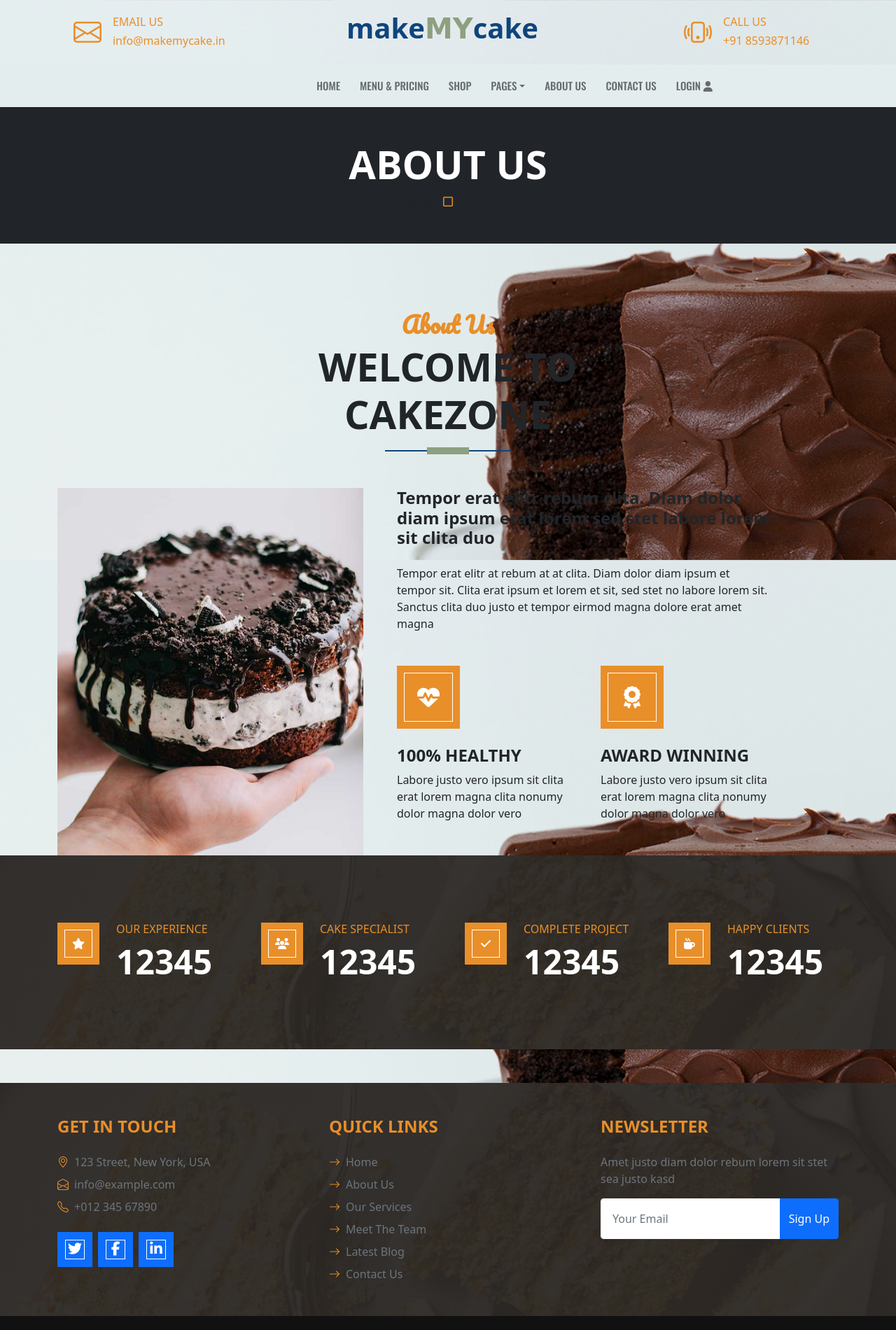
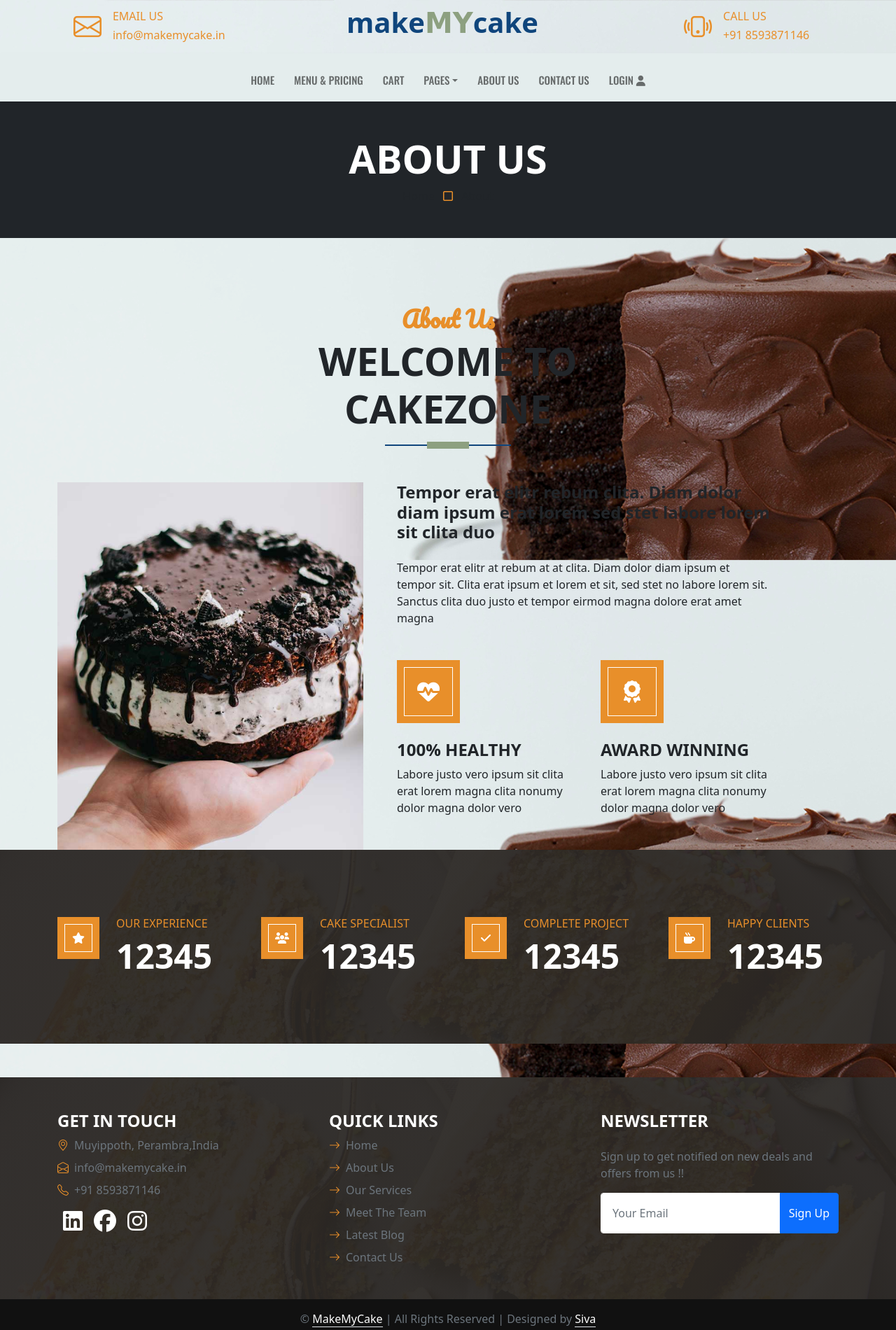
Before and after one commit to dev-siva98/Makemycake, a plain HTML site: page about.html in a window 1280 px wide. Shown: the top 1900 px of the page at 70% size. Drawn offline with nearby package versions, Linux system fonts and the light colour scheme; a web font is replaced by a local one.

Commit message:
top-foot

```diff
--- a/about.html
+++ b/about.html
@@ -28,12 +28,12 @@
         <link href="css/style.css" rel="stylesheet">
     </head>
 
-    <body>
-        <section class="hero-header">
+<body>
+    <section class="hero-header">
         <!-- Topbar Start -->
         <div class="container-fluid px-0 d-none d-lg-block">
             <div class="row gx-0 " id="topmaindiv">
-                <div class="col-lg-4 text-center py-3">
+                <div class="col-lg-4 text-center py-2">
                     <a href="mailto:sivaprasadtppba@gmail.com">
                     <div class="d-inline-flex align-items-center text-primary justify-content-center">
                         <i class="bi bi-envelope fs-1 me-3"></i>
@@ -43,14 +43,14 @@
                         </div>
                     </div></a>
                 </div>
-                <div class="col-lg-4 text-center py-3">
+                <div class="col-lg-4 text-center py-2">
                     <div class="d-inline-flex align-items-center justify-content-center">
                         <a href="index.html" class="navbar-brand">
                             <h1 class="m-0" id="brand-name-style">make<span style="font-family: 'Grechen Fuemen', cursive; color: #8DA080;">MY</span>cake</h1>
                         </a>
                     </div>
                 </div>
-                <div class="col-lg-4 text-center py-3">
+                <div class="col-lg-4 text-center py-2">
                     <a href="tel:+918593871146">
                     <div class="d-inline-flex align-items-center text-primary justify-content-center">
                         <i class="bi bi-phone-vibrate fs-1 me-3"></i>
@@ -67,9 +67,9 @@
 
 
     <!-- Navbar Start -->
-    <nav class="navbar sticky-top navbar-expand-lg navbar-light shadow-sm py-3 py-lg-0 px-3 px-lg-0" style="background-color: #E4EDED;">
+    <nav class="navbar sticky-top navbar-expand-lg navbar-light shadow-sm py-3 py-lg-0 px-3 px-lg-0" style="background-color: #E4EDED">
         <a href="index.html" class="navbar-brand d-block d-lg-none">
-            <h1 class="m-0" id="brand-name-style"><img src="img/Untitled design.png" alt="mmc" class="rounded-circle" height="40px"> make<span style="font-family: 'Grechen Fuemen', cursive; color: #8DA080;">MY</span>cake</h1>
+            <h1 class="m-0" id="brand-name-style">make<span style="font-family: 'Grechen Fuemen', cursive; color: #8DA080;">MY</span>cake</h1>
         </a>
         <button class="navbar-toggler ml-auto" type="button" data-bs-toggle="collapse" data-bs-target="#navbarCollapse">
             <span class="navbar-toggler-icon"></span>
@@ -77,17 +77,17 @@
         <div class="container">
             <div class="container-fluid">
                 <div class="row gx-5">
-                    <div class="col-md-2 col-lg-2 collapse-col d-none d-lg-block d-xl-block p-1">
-                        <a href="index.html" class="d-none d-lg-block d-xl-none">
-                            <img src="img/Untitled design.png" alt="mmc" class="pull-left" height="80">
+                    <div class="col-md-3 col-lg-3 collapse-col d-none d-lg-block d-xl-block p-1">
+                        <a href="index.html" class="d-none brand-visibility">
+                            <h2 class="m-0" id="brand-name-style">make<span style="font-family: 'Grechen Fuemen', cursive; color: #8DA080;">MY</span>cake</h2>
                         </a>
                     </div>
-                    <div class="col-xs-12 col-sm-12 col-md-10 col-lg-10 collapse-col">
+                    <div class="col-12 col-sm-12 collapse-col navbar-logostyle">
                         <div class="collapse navbar-collapse" id="navbarCollapse">
                             <div class="navbar-nav ms-auto mx-lg-auto py-0" style="vertical-align: middle;">
                                 <a href="index.html" class="nav-item nav-link active">Home</a>
                                 <a href="menu.html" class="nav-item nav-link">Menu & Pricing</a>
-                                <a href="team.html" class="nav-item nav-link">Shop</a>
+                                <a href="team.html" class="nav-item nav-link">Cart</a>
                                 <div class="nav-item dropdown">
                                     <a href="#" class="nav-link dropdown-toggle" data-bs-toggle="dropdown">Pages</a>
                                     <div class="dropdown-menu m-0 drop-menu-background navbar-drop">
@@ -108,6 +108,7 @@
         </div>
     </nav>
     <!-- Navbar End -->
+
     <!--LR form start-->
     <section id="Login-signup-form">
         <div class="modal fade" id="modalLRForm" tabindex="-1" role="dialog" aria-labelledby="myModalLabel" aria-hidden="true">
@@ -303,27 +304,29 @@
         <div class="container">
             <div class="row gx-5">
                         <div class="col-lg-4 col-md-12 pt-5 mb-5">
-                            <h4 class="text-primary text-uppercase mb-4">Get In Touch</h4>
+                            <h4 class="text-white text-uppercase">Get In Touch</h4>
                             <div class="d-flex mb-2">
                                 <i class="bi bi-geo-alt text-primary me-2"></i>
-                                <p class="mb-0">123 Street, New York, USA</p>
+                                <p class="mb-0">Muyippoth, Perambra,India</p>
                             </div>
                             <div class="d-flex mb-2">
                                 <i class="bi bi-envelope-open text-primary me-2"></i>
-                                <p class="mb-0">info@example.com</p>
+                                <a href="mailto:sivaprasadtppba@gmail.com">
+                                <p class="mb-0">info@makemycake.in</p></a>
                             </div>
                             <div class="d-flex mb-2">
                                 <i class="bi bi-telephone text-primary me-2"></i>
-                                <p class="mb-0">+012 345 67890</p>
+                                <a href="tel:+918593871146">
+                                <p class="mb-0">+91 8593871146</p></a>
                             </div>
-                            <div class="d-flex mt-4">
-                                <a class="btn btn-lg btn-primary btn-lg-square border-inner rounded-0 me-2" href="#"><i class="fab fa-twitter fw-normal"></i></a>
-                                <a class="btn btn-lg btn-primary btn-lg-square border-inner rounded-0 me-2" href="#"><i class="fab fa-facebook-f fw-normal"></i></a>
-                                <a class="btn btn-lg btn-primary btn-lg-square border-inner rounded-0 me-2" href="#"><i class="fab fa-linkedin-in fw-normal"></i></a>
+                            <div class="d-flex align-items-center justify-content-start">
+                                <a class="m-2" role="button" href="" target="_blank"><i class="fab fa-linkedin text-white" style="font-size: 2em;"></i></a>
+                                <a class="m-2" role="button" href="" target="_blank"><i class="fab fa-facebook text-white" style="font-size: 2em;"></i></a>
+                                <a class="m-2" role="button" href="https://www.instagram.com/make_my__cake/" target="_blank"><i class="fab fa-instagram text-white" style="font-size: 2em;"></i></a>
                             </div>
                         </div>
                         <div class="col-lg-4 col-md-12 pt-0 pt-lg-5 mb-5 d-none d-lg-block">
-                            <h4 class="text-primary text-uppercase mb-4 ">Quick Links</h4>
+                            <h4 class="text-white text-uppercase">Quick Links</h4>
                             <div class="d-flex flex-column justify-content-start">
                                 <a class="text-secondary mb-2" href="#"><i class="bi bi-arrow-right text-primary me-2"></i>Home</a>
                                 <a class="text-secondary mb-2" href="#"><i class="bi bi-arrow-right text-primary me-2"></i>About Us</a>
@@ -334,7 +337,7 @@
                             </div>
                         </div>
                         <div class="col-md-12 pt-0 pt-lg-5 mb-5 d-block d-lg-none dropdown">
-                            <h4 class="text-primary text-uppercase mb-4 dropdown-toggle" id="dropdownMenuButton1" data-bs-toggle="dropdown" aria-expanded="false" style="cursor: pointer">Quick Links</h4>
+                            <h4 class="text-primary text-uppercase dropdown-toggle" id="dropdownMenuButton1" data-bs-toggle="dropdown" aria-expanded="false" style="cursor: pointer">Quick Links</h4>
                             <div class="dropdown-menu dropup drop-menu-background" role="menu" aria-abelledby="dropdownMenuButton1">
                                 <a class="text-secondary mb-2 dropdown-item" href="#"><i class="bi bi-arrow-right text-primary me-2"></i>Home</a>
                                 <a class="text-secondary mb-2 dropdown-item" href="#"><i class="bi bi-arrow-right text-primary me-2"></i>About Us</a>
@@ -345,8 +348,8 @@
                             </div>
                         </div>
                         <div class="col-lg-4 col-md-12 pt-0 pt-lg-5 mb-5">
-                            <h4 class="text-primary text-uppercase mb-4">Newsletter</h4>
-                            <p>Amet justo diam dolor rebum lorem sit stet sea justo kasd</p>
+                            <h4 class="text-white text-uppercase mb-4">Newsletter</h4>
+                            <p>Sign up to get notified on new deals and offers from us !!</p>
                             <form action="">
                                 <div class="input-group">
                                     <input type="text" class="form-control border-white p-3" placeholder="Your Email">
@@ -361,7 +364,7 @@
     </div>
 
 </section>
-<div class="container-fluid text-secondary py-4" style="background: #111111;">
+<div class="container-fluid text-secondary py-3" style="background: #111111;">
     <div class="container text-center">
         <p class="mb-0">&copy; <a class="text-white border-bottom" href="#">MakeMyCake</a> | All Rights Reserved | Designed by <a class="text-white border-bottom" href="">Siva</a></p>
     </div>
@@ -370,7 +373,7 @@
 
 
 <!-- Back to Top -->
-<a href="#" class="btn btn-primary py-3 fs-4 back-to-top"><i class="bi bi-arrow-up"></i></a>
+<button class="btn py-2 px-2 fs-4 back-to-top text-white" style="background-color: black; border-radius: 5px; opacity: 0.5;"><i class="bi bi-arrow-up"></i></button>
 
 
 <!-- JavaScript Libraries -->
```
Also changed, not shown: contact.html (+29 -26 lines), index.html (+9 -7 lines), menu.html (+29 -26 lines), service.html (+29 -26 lines), team.html (+29 -26 lines), testimonial.html (+27 -24 lines).
